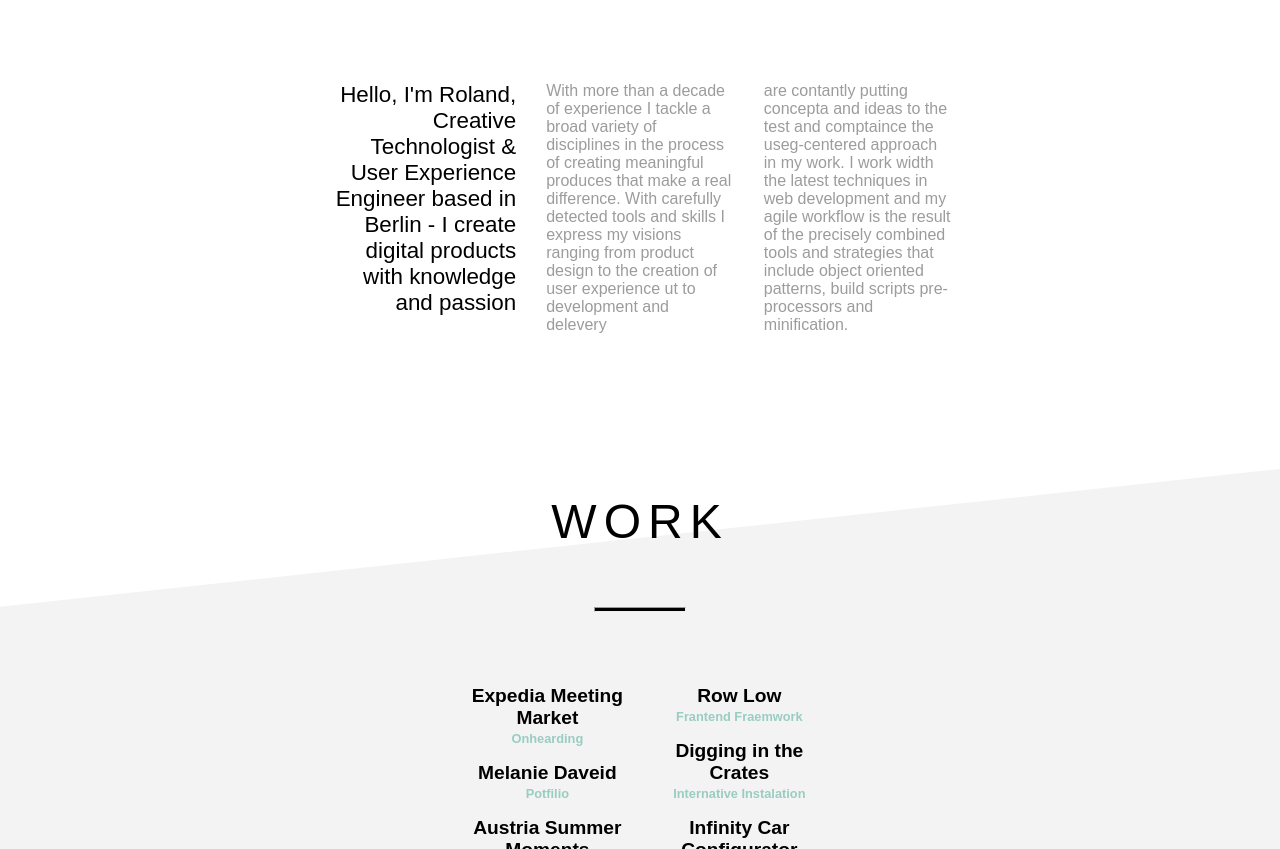
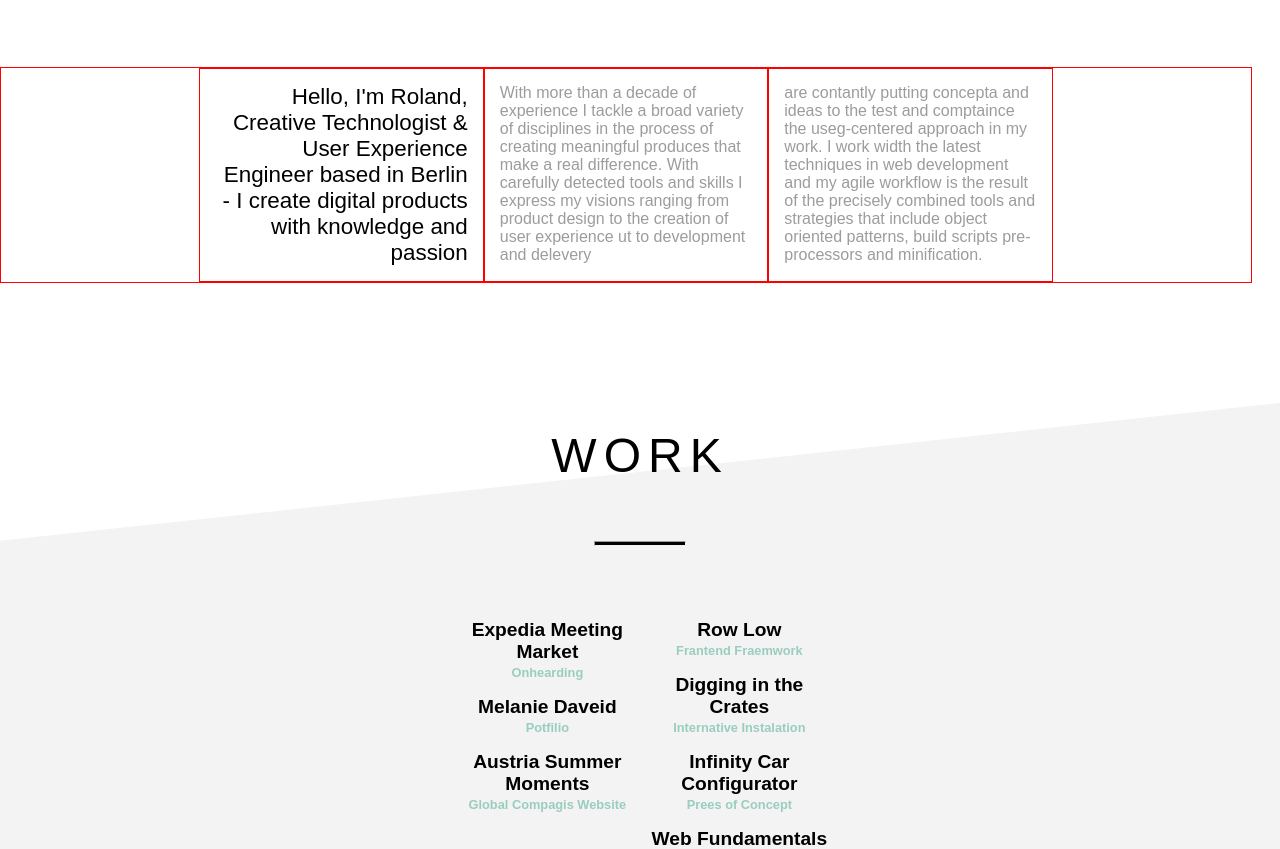
Before and after one commit to picpoint/gems, a website: page src/index.html in a window 1280 px wide. Shown: the part 1243-2092 px from the top of the page. Drawn offline with nearby package versions, Linux system fonts and the light colour scheme; files that its build step writes are made by us from their sources; files whose address does not match are found by name; a web font is replaced by a local one.

Commit message:
start to adaptive

```diff
--- a/src/less/style.less
+++ b/src/less/style.less
@@ -4,7 +4,7 @@
 
 .reset();
 .debug {
-	.debug(rgba(0, 0, 0, 0.2), 1px solid blue);
+	.debug(rgba(0, 0, 0, 0.1), 1px solid blue);
 }
 
 .wrapper {  // центрущая обертка
@@ -13,6 +13,7 @@
 
 body {
 	background: @whitebkg;
+	box-sizing: border-box;
 }
 
 //FIRST CONTAINER START
@@ -191,39 +192,63 @@ body {
 		}
 	}
 	&__about {
-		//border: @border;
+		border: @border;
+		display: flex;
+		//.row-flex();
+		.size(12);
+		.size-lg(12);
 		margin-top: 70px;
-		display: flex;
 		justify-content: center;
 	}
 	&__textone {
-		//border: @border;
-		width: 17%;
+		border: @border;
+		display: flex;
+		//width: 17%;
+		//.row-flex();
+		.size(3);
+		.size-md(4);
 		h2 {
 			font-size: 1.4rem;
 			font-family: 'Play', sans-serif;
 			padding: 15px 15px;
 			text-align: right;
+			.lg-block({
+				font-size: 1rem;
+			});
 		}
 	}
 	&__texttoo {
-		//border: @border;
-		width: 17%;
+		border: @border;
+		//width: 17%;
+		//.row-flex();
+		display: flex;
+		.size(3);
+		.size-md(4);
 		h2 {
 			font-size: 1rem;
 			font-family: 'Russo One', sans-serif;
 			color: #9c9c9c;
 			padding: 15px 15px;
+			.lg-block({
+				font-size: 0.8rem;
+			});
 		}
 	}
 	&__textthree {
-		//border: @border;
-		width: 17%;
+		border: @border;
+		//width: 17%;
+		//.row-flex();
+		display: flex;
+		.size(3);
+		.size-md(4);
 		h2 {
 			font-size: 1rem;
 			font-family: 'Russo One', sans-serif;
 			color: #9c9c9c;
 			padding: 15px 15px;
+			.lg-block({
+				font-size: 0.8rem;
+			});
 		}
 	}
 	&__headline {
```
Also changed, not shown: gulpfile.js (+10 -2 lines), src/index.html (+1 -2 lines), dist/css/style.css, dist/index.html, 2 other files.
